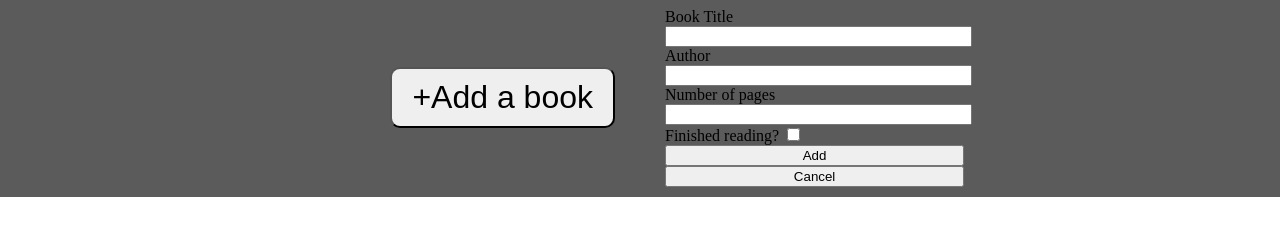
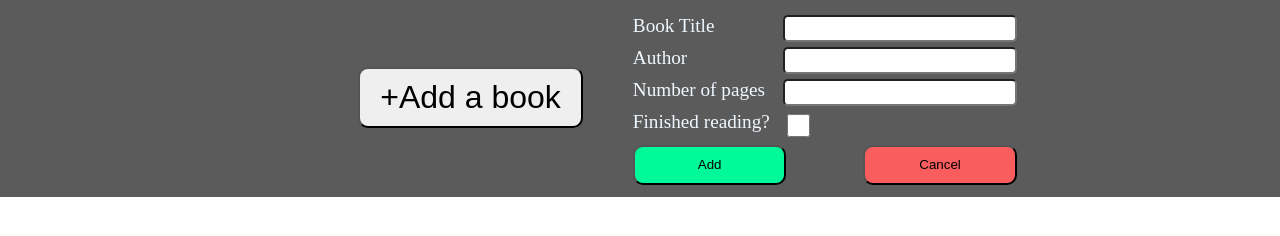
Before and after one commit to OmarNaguib/Library, a plain HTML site: page index.html in a window 1280 px wide. Both pictures are taken after a click on the button "+Add a book". Shown: the part 58-294 px from the top of the page. Drawn offline with Linux system fonts and the light colour scheme.

Commit message:
Layout and style form

```diff
--- a/index.html
+++ b/index.html
@@ -36,10 +36,10 @@
           <label for="read">Finished reading?</label>
           <input type="checkbox" id="read" name="read" />
         </div>
-        <button type="submit" class="new">Add</button>
-        <button type="button" class="cancel" onclick="closeForm()">
-          Cancel
-        </button>
+        <div class="buttons">
+          <button type="submit" class="new">Add</button>
+          <button type="button" class="cancel" onclick="closeForm()"> Cancel </button>
+      </div>
       </form>
     </div>
 
--- a/style.css
+++ b/style.css
@@ -59,7 +59,7 @@ header{
     ;
 }
 
-.new-area button{
+.new-area>button{
     grid-column: 2 / 3;
     justify-self: end;
 }
@@ -84,15 +84,44 @@ form{
     display: flex;
     flex-direction: column;
 }
+form>div{
+    display: flex;
+   margin-top: 5px;
 
-form>div,form label,form input{
-    width: 100%;
 }
 
-form .checkbox label,form .checkbox input{
-    width: auto;
+form label{
+    width:150px;
+    font-size: 1.2rem;
+    color: aliceblue;
+}
+form input{
+    font-size: 1.1rem;
+    border-radius: 5px;
+
+}
+form input[type=checkbox]{
+    height: 23px;
+    width: 23px;
+}
+form .buttons{
+    display: flex;
+    flex-direction: row;
+    justify-content: space-between;
+}
+form button{
+    width: 40%;
+    height: 40px;
+    border-radius: 10px;
 }
 
+button.new{
+    background-color: mediumspringgreen;
+}
+
+button.cancel{
+    background-color: rgb(250, 93, 93);
+}
 .container{
     padding: 50px 0px;
     width: 80%;
```
